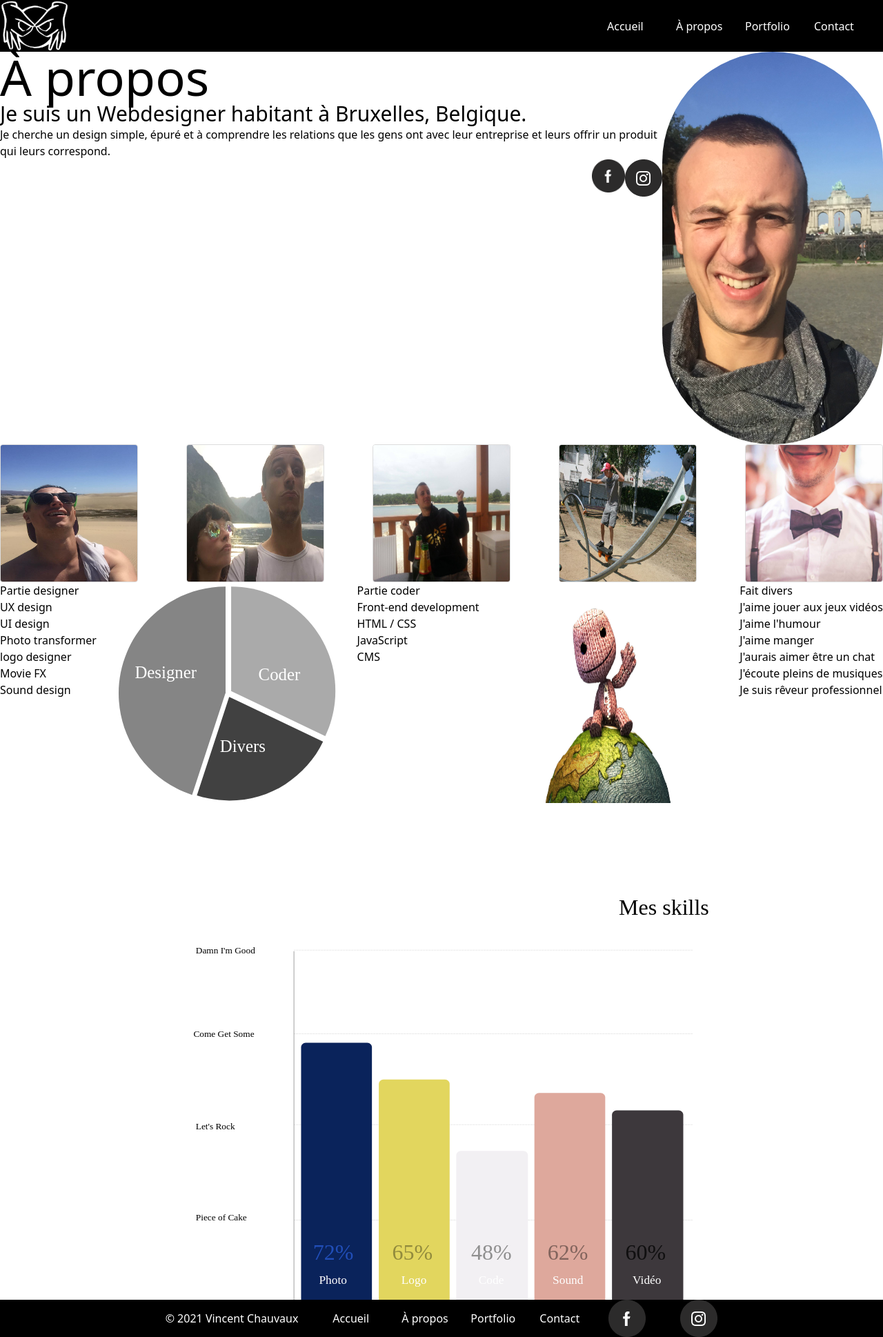
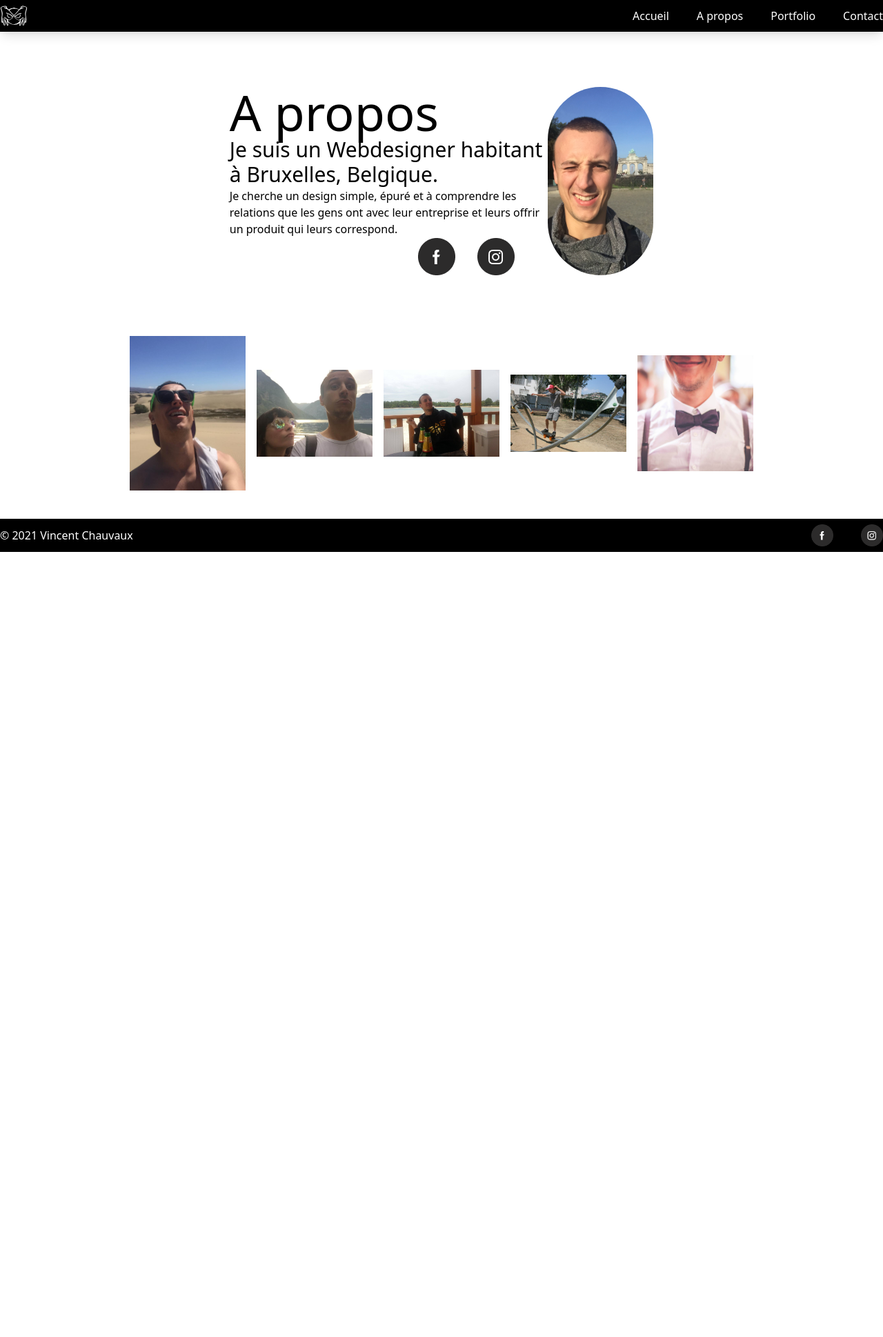
Before and after one commit to vincentchauvaux/portfolio, a PHP site: page /apropo.html in a window 1280 px wide. Shown: the whole page at 69% size. After the commit the page ends 800 px from the top, so only its background shows below. Run offline with PHP 8.4, Linux system fonts and the light colour scheme.

Commit message:
maj a propos

```diff
--- a/apropo.html
+++ b/apropo.html
@@ -4,32 +4,35 @@
     <meta charset="UTF-8">
     <meta name="viewport" content="width=device-width, initial-scale=1.0">
     <link href="https://unpkg.com/tailwindcss@^2/dist/tailwind.min.css" rel="stylesheet">
-	<link rel="stylesheet" href="css/all.min.css">
-	<link rel="stylesheet" href="css/styles.css">
-    <title>index</title>
+    <title>À propos</title>
 </head>
 <body>
-    <div class="haut">
-        <div class="container mx-auto flex">
-            <img src="svg/logo-blanc.svg" alt="" class="mr-auto">
-            <ul class="h-30 flex flex-wrap content-center">
-                <li>Accueil</li>
-                <li>À propos</li>
+    <div id="aPg0" class="h-screen relative">
+
+            <nav class="bg-black shadow-lg">
+                <div class="container mx-auto flex py-2">
+                    <img src="svg/logo-blanc.svg" alt="" class="mr-auto w-10 transform hover:scale-110 motion-reduce:transform-none">
+                    <ul class="flex flex-wrap content-center text-right text-white space-x-10 ">
+                        <li> <a href="index.html">Accueil</a></li>
+                        <li>A propos</li>
                         <li>Portfolio</li>
                         <li>Contact</li>
                     </ul>
                 </div>
-    </div>
+            </nav>
 
-    <div class="centre flex flex-col justify-center">
-        <div class="container up mx-auto">
-            <div class="flex justify-between">
-                <div class="" >
-                    <h1 class="text-7xl">À propos</h1>
+            <div class="flex flex-col justify-center h-100">
+
+                <!-- Page 1 -->
+
+                <div id="aPg1" class="mx-auto w-4/5 flex-col">
+                    <div class="flex grid-cols-2 w-3/5 mx-auto my-20">
+                        <div class="grid grid-rows-3" >
+                            <h1 class="text-7xl">A propos</h1>
                             <h5 class="text-3xl">Je suis un Webdesigner habitant à Bruxelles, Belgique.</h5>
                             <p>Je cherche un design simple, épuré et  à comprendre les relations que les gens ont avec leur entreprise et leurs offrir un produit qui leurs correspond.</p>
-                    <div class=" flex justify-end">
-                        <img src="icon/facebook.png" class="h-12" alt="">
+                            <div class=" flex justify-end space-x-8 mr-12">
+                                <img src="icon/facebook.png" class="" alt="">
                                 <img src="icon/insta.png" class="" alt="">
                             </div>
 
@@ -37,7 +40,8 @@
                         <img src="img/IMG_0222.JPG" class=" rounded-full w-1/4 h-1/4"  alt="" >
                     </div>
 
-            <div class="gallery flex justify-between">
+                    <div class="transform scale-50 flex justify-center">
+                        <div class="flex justify-center grid-col-6 space-x-16 place-items-center transform scale-50 max-h-40 max-w-2xl my-10">
                             <img src="img/hakou-desert.jpg" alt="">
                             <img src="img/hakou-montagne.jpg" alt="">
                             <img src="img/hakou-plage.jpg" alt="">
@@ -45,9 +49,13 @@
                             <img src="img/hakou-noed.jpg" alt="">
                         </div>
                     </div>
+                </div>
 
-        <div class="container cent mx-auto">
+                <!-- Page 2 -->
+
+                <div id="aPg2"  class="container cent mx-auto">
                     <div class="graph-rond flex justify-between">
+
                         <div class="flex flex-col" >
                             <h5>Partie designer</h5>
                                 <p> UX design</br>
@@ -87,34 +95,44 @@
                     </div>
                 </div>
 
-        <div class="container low mx-auto">
-            <div class="graph-rond flex justify-between">
-                <img src="svg/print/container-low.svg" alt="">
 
 
             </div>
+
+            <footer class="bg-black shadow absolute inset-x-0 bottom-0">
+                <div class="container mx-auto flex justify-center">
+
+                    <p class="h-30 flex flex-wrap content-center text-white">© 2021 Vincent Chauvaux</p>
+
+                    <div class="space-x-10 ml-auto flex py-2">
+
+
+                        <img src="icon/facebook.png" alt="" class="h-8">
+                        <img src="icon/insta.png" alt="" class="h-8">
                     </div>
 
                 </div>
+            </footer>
 
-    <div class="bas">
-        <div class="container mx-auto flex justify-center">
-            <p class="h-30 flex flex-wrap content-center mr-auto">© 2021 Vincent Chauvaux</p>
-            <ul class="h-30 flex flex-wrap content-center">
-                <li>Accueil</li>
-                <li>À propos</li>
-                <li>Portfolio</li>
-                <li>Contact</li>
-            </ul>
-            <img src="icon/facebook.png" alt="">
-            <img src="icon/insta.png" alt="">
-        </div>
     </div>
 
 
 
 
-<script src="jquery-3.5.1.min.js"></script>
-<script src="holder.min.js"></script>
+<script src="https://cdnjs.cloudflare.com/ajax/libs/jquery/3.5.1/jquery.min.js"></script>
+<script >
+    $(document).ready(function(){
+        $("#aPg2").hide();
+
+        $("#aPg0").click(function() {
+                $("#aPg1").toggle();
+                $("#aPg2").toggle();
+                console.log("salut")
+        });
+
+
+
+    })
+</script>
 </body>
 </html>
--- a/css/styles.css
+++ b/css/styles.css
@@ -4,44 +4,8 @@
 	box-sizing: border-box;
 }
 
-
-/* haut */
-.haut, .bas{
-background-color: black;
-color: white;
-}
-
-.haut img{
-width: 100px;
-}
-
-.haut li, .bas li {
-    width: 100px;
-}
-
-
-/* centre */
-.centre .logo{
-    width: 800px;
-}
-
-
-.centre .gallery img{
-	border: 1px solid #ddd; /* Gray border */
-  	border-radius: 4px;  /* Rounded border */
- 	width: 200px; /* Set a small width */
- 	height: 200px;
-
-}
-
-
-/* bas  */
-.bas p, .bas img{
-    margin-right: 50px;
-}
-
-.bas img:last-child{
-    margin-right: 0;
+body {
+	height: 100vh;
 }
 
 
```
Also changed, not shown: index.html (+29 -27 lines), svg/logo-hakou.svg. Lines whose indentation alone changed are shown as unchanged.
